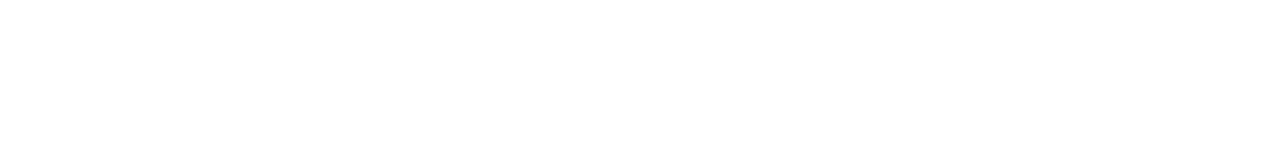
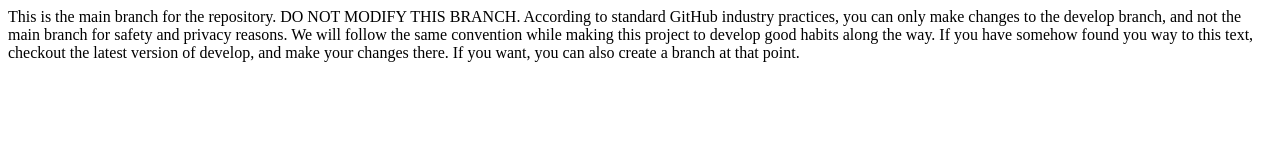
Before and after one commit to yuvrajjain2003/summer23-webdev, a plain HTML site: page index.html in a window 1280 px wide. Drawn offline with Linux system fonts and the light colour scheme.

Commit message:
Updating info text onto main branch

```diff
--- a/index.html
+++ b/index.html
@@ -8,7 +8,14 @@
 </head>
 
 <body>
+    This is the main branch for the repository. DO NOT MODIFY THIS BRANCH.
+    According to standard GitHub industry practices, you can only make changes to the
+    develop branch, and not the main branch for safety and privacy reasons.
+    We will follow the same convention while making this project to develop
+    good habits along the way.
 
+    If you have somehow found you way to this text, checkout the latest version of develop,
+    and make your changes there. If you want, you can also create a branch at that point.
 </body>
 
 </html>
```
